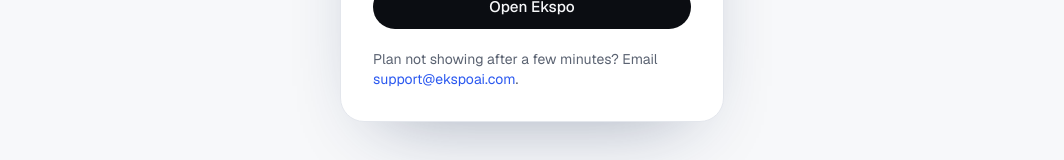
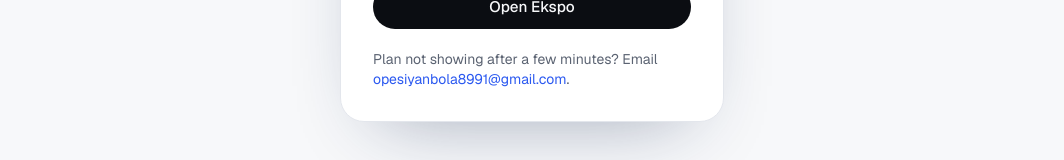
Before and after one commit to Criotech/Ekspo-website, a Next.js app: page /paid in a window 1280 px wide. Shown: the part 465-625 px from the top of the page, without its empty margins (108-1172 px from the left). Built offline with nearby package versions, Linux system fonts and the light colour scheme; no server answers.

Commit message:
fix: update support email address to a monitored mailbox

```diff
--- a/src/content/site.ts
+++ b/src/content/site.ts
@@ -1,8 +1,7 @@
 // All of the site's copy lives here, so wording can change without touching
 // the components. Facts come from the Ekspo app's README and docs/PRICING-PLAN.md.
 
-// TODO: confirm this mailbox exists and is monitored before launch.
-export const SUPPORT_EMAIL = "support@ekspoai.com";
+export const SUPPORT_EMAIL = "opesiyanbola8991@gmail.com";
 
 // The canonical address: ekspoai.com (no www) redirects here.
 export const SITE_URL = "https://www.ekspoai.com";
```
